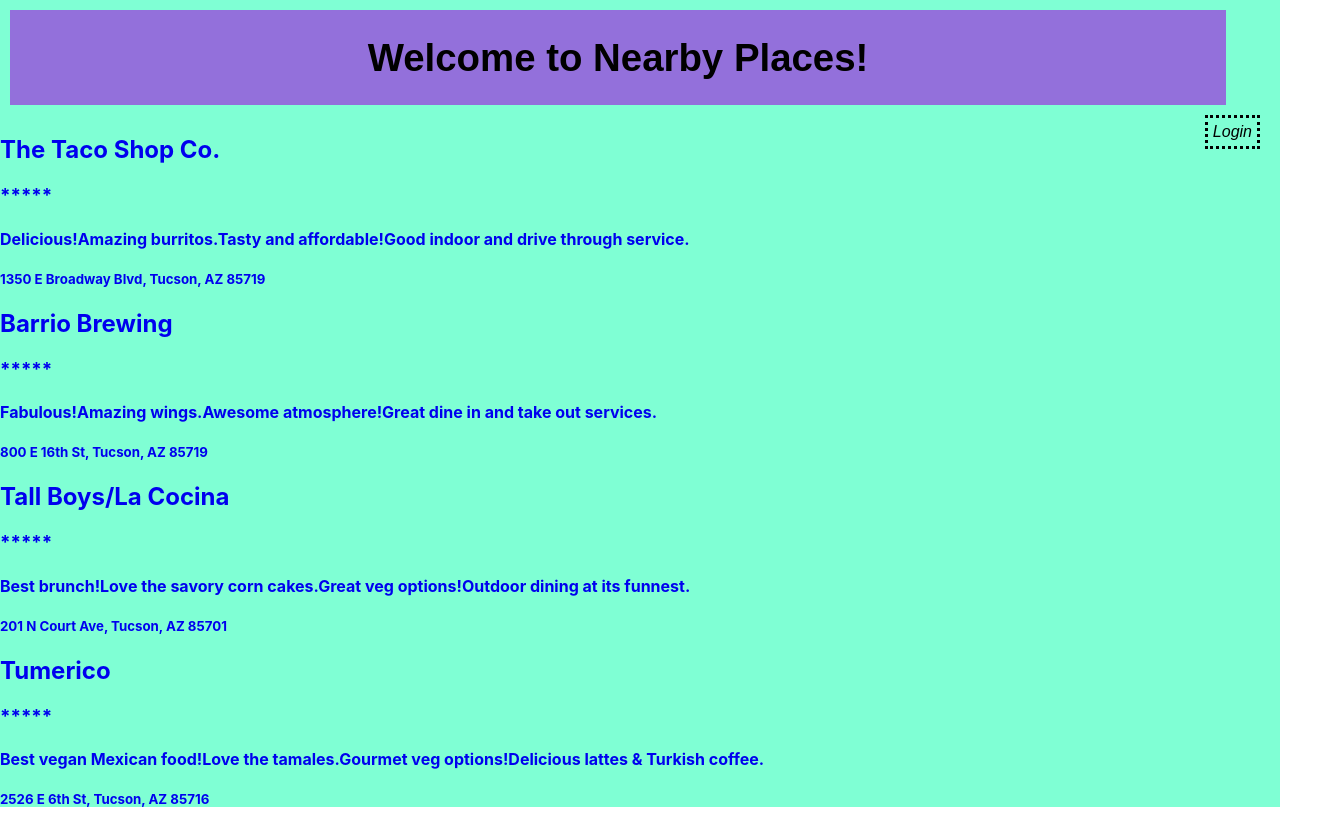
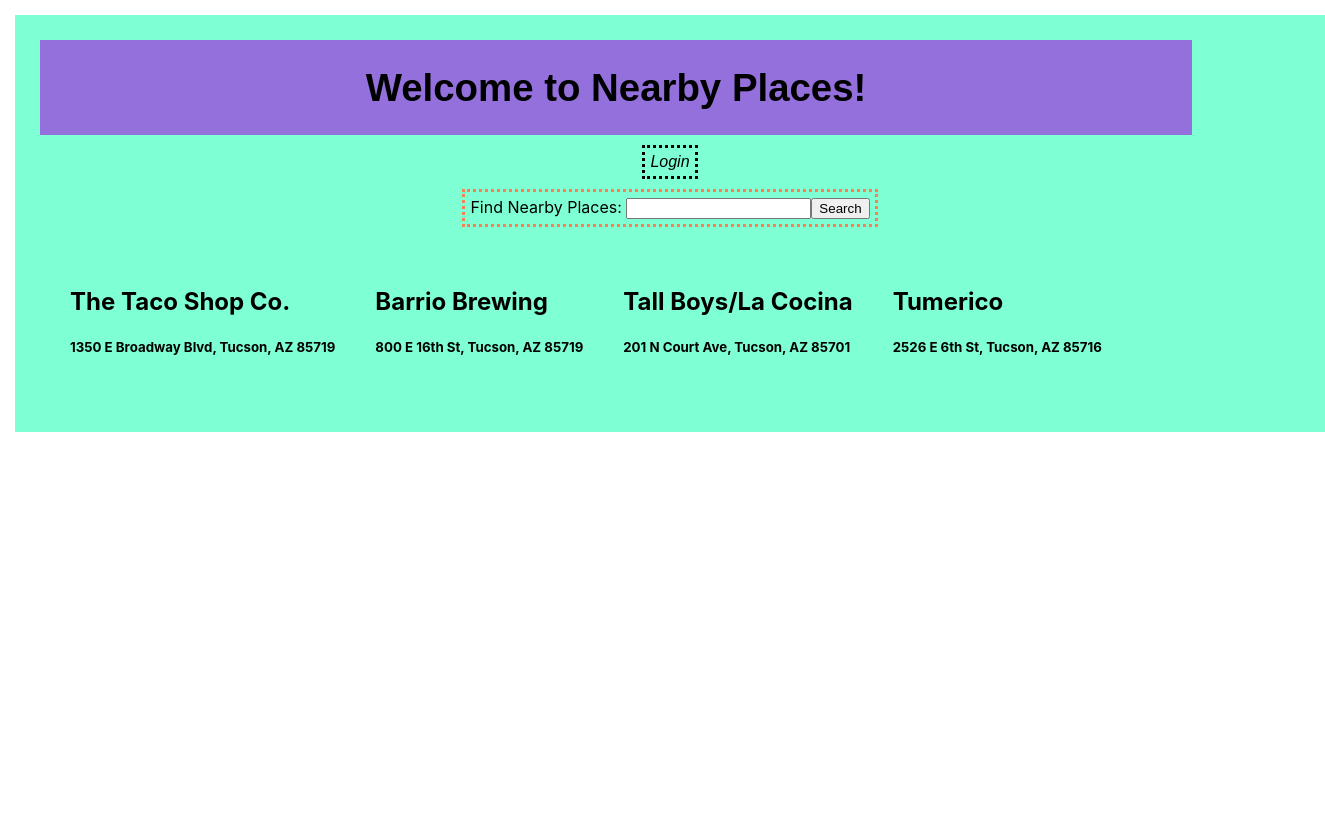
Before and after one commit to kendramlyons/nearbyplaces, a React (Create React App) app in the folder nearbyplaces/: page / in a window 1280 px wide. Shown: the whole page, 1325 px wide, since content can reach past the window. After the commit the page ends 800 px from the top, so only its background shows below. Built offline with nearby package versions, Linux system fonts and the light colour scheme.

Commit message:
project1stage3

```diff
--- a/nearbyplaces/src/ServerInterface/data.js
+++ b/nearbyplaces/src/ServerInterface/data.js
@@ -1,26 +1,50 @@
 const place1 = {
     name: 'The Taco Shop Co.',
     address: '1350 E Broadway Blvd, Tucson, AZ 85719',
-    reviews: ['Delicious!', 'Amazing burritos.', 'Tasty and affordable!', 'Good indoor and drive through service.'],
-    stars: '*****'
+    reviews: [{text:' Delicious! ',
+                rating: '*****'},
+            {text:' Amazing burritos. ',
+                rating: '*****'},
+            {text:' Tasty and affordable! ',
+                rating: '*****'},
+            {text:' Good window and drive through service. ',
+            rating: '*****'}]
 }
 const place2 = {
     name: 'Barrio Brewing',
     address: '800 E 16th St, Tucson, AZ 85719',
-    reviews: ['Fabulous!', 'Amazing wings.', 'Awesome atmosphere!', 'Great dine in and take out services.'],
-    stars: '*****'
+    reviews: [{text:' Fabulous beer! ',
+                rating: '*****'},
+            {text:' Amazing wings. ',
+                rating: '*****'},
+            {text:' Awesome atmosphere! ',
+                rating: '*****'},
+            {text:' Great dine-in and take-out services. ',
+            rating: '*****'}]
 }
 const place3 = {
     name: 'Tall Boys/La Cocina',
     address: '201 N Court Ave, Tucson, AZ 85701',
-    reviews: ['Best brunch!', 'Love the savory corn cakes.', 'Great veg options!', 'Outdoor dining at its funnest.'],
-    stars: '*****'
+    reviews: [{text:' Best brunch! ',
+                rating: '*****'},
+            {text:' Love the savory corn cakes. ',
+                rating: '*****'},
+            {text:' Great veg options! ',
+                rating: '*****'},
+            {text:' Outdoor dining at its funnest. ',
+            rating: '*****'}]
 }
 const place4 = {
     name: 'Tumerico',
     address: '2526 E 6th St, Tucson, AZ 85716',
-    reviews: ['Best vegan Mexican food!', 'Love the tamales.', 'Gourmet veg options!', 'Delicious lattes & Turkish coffee.'],
-    stars: '*****'
+    reviews: [{text:' Best vegan Mexican food! ',
+                rating: '*****'},
+            {text:' Love the tamales. ',
+                rating: '*****'},
+            {text:' Gourmet veg options! ',
+                rating: '*****'},
+            {text:' Delicious lattes & Turkish coffee. ',
+            rating: '*****'}]
 }
 
 let places = [place1, place2, place3, place4];
--- a/nearbyplaces/src/components/Home.css
+++ b/nearbyplaces/src/components/Home.css
@@ -1,22 +1,28 @@
 
 #loginLink {
-    float: right;
+    float: center;
+    width: fit-content;
     font-family: Arial, Helvetica, sans-serif;
     font-style: italic;
     border-style: dotted;
-    padding: 5px;
-    margin-right: 20px;
-    clear: left;
+    padding:5px;
+    margin-right:auto;
+    margin-left:auto;
+
 }
-#logintext:link {
+#loginText:link {
     text-decoration: none;
     color: black;
 }
+#loginLink:link {
+    color:black
+}
 #loginLink:hover {
-    color: mediumpurple;
+    color:coral;
 }
-#logintext:hover {
-    color: mediumpurple;
+#loginText:hover {
+    text-decoration: none;
+    color: lightseagreen;
 }
 #header {
     text-align: center;
@@ -24,13 +30,26 @@
     font-family: Arial, Helvetica, sans-serif;
     font-weight: bold;
     background-color: mediumpurple;
-    width:100%;
     display: inline-block;
+}
+#searchPlaces {
+    float:center;
+    width: fit-content;
+    border: coral;
+    border-style: dotted;
+    padding: 5px;
+    margin-top:10px;
+    margin-right:auto;
+    margin-left:auto;
 }
 #mainBody {
     width:100%;
     background-color: lightseagreen;
 }
 #myPlaces {
+    display:flex;
     text-decoration: none;
+    color: black;
+    padding: 10px;
+    margin: 10px;
 }
--- a/nearbyplaces/src/components/Home.js
+++ b/nearbyplaces/src/components/Home.js
@@ -2,6 +2,7 @@
 import { Link } from 'react-router-dom';
 import './Home.css';
 import server from '../ServerInterface/server';
+// import Place from './components/Place';
 
 class Home extends React.Component {
     constructor(props) {
@@ -30,17 +31,24 @@
                 <div id="header"><h1>Welcome to Nearby Places!</h1></div>
                 <div id="loginLink">
                     {username.length > 0 ? username
-                    : <Link to='/login' id='logintext'>Login</Link>}
+                    : <Link to='/login' id='loginText'> Login </Link>}
                 </div>
-                <div id="findPlaces">
+                <div>
+                <form id="searchPlaces">
+                    <label> Find Nearby Places: </label>
+                    <input type="text"></input>
+                    <button type="submit">Search</button>
+                </form>
+                </div>
+                <div id="myPlaces">
                     {this.state.places.map(p =>
                     <Link to = {{pathname: '/place', state:{place:p} }} id="myPlaces">
-                    <p>
+                    <div>
                     <h2>{p.name}</h2>
-                    <h3>{p.stars}</h3>
-                    <h4>{p.reviews}</h4>
+                    <h3>{p.reviews.rating}</h3>
+                    <h4>{p.reviews.text}</h4>
                     <h5>{p.address}</h5>
-                    </p>
+                    </div>
                     </Link>)}
                 </div>
             </div>)
--- a/nearbyplaces/src/components/Login.css
+++ b/nearbyplaces/src/components/Login.css
@@ -4,17 +4,19 @@
     font-family: Arial, Helvetica, sans-serif;
     font-weight: bold;
     background-color: mediumpurple;
-    width:95%;
-    display: inline-block;
+    width:90%;
+    display:inline-block;
     margin: 10px;
     }
 
-#form {
+#loginForm {
+    display:inline-block;
     border: dotted;
     margin: 10px;
     padding: 10px;
     width: auto;
     text-align: center;
+
 }
 #home {
     text-align: center;
@@ -28,4 +30,6 @@
 }
 #mainBody {
     background-color: aquamarine;
+    margin: 15px;
+    padding: 15px;
 }
--- a/nearbyplaces/src/components/Login.js
+++ b/nearbyplaces/src/components/Login.js
@@ -36,9 +36,10 @@
         }
         return(
             <div id="mainBody">
-                <div id="header"><Link to="/" id="hometext"><h2>Nearby Places</h2></Link>
+                <div id="header">
+                    <Link to="/" id="hometext"><h2>Nearby Places</h2></Link>
                     <h3>Login</h3></div>
-                <form onSubmit={this.onSubmit} id="form">
+                <form onSubmit={this.onSubmit} id="loginForm">
                     <label>Username: </label>
                     <input
                     type="text"
```
Also changed, not shown: nearbyplaces/src/components/Place.js (+5 -3 lines).
